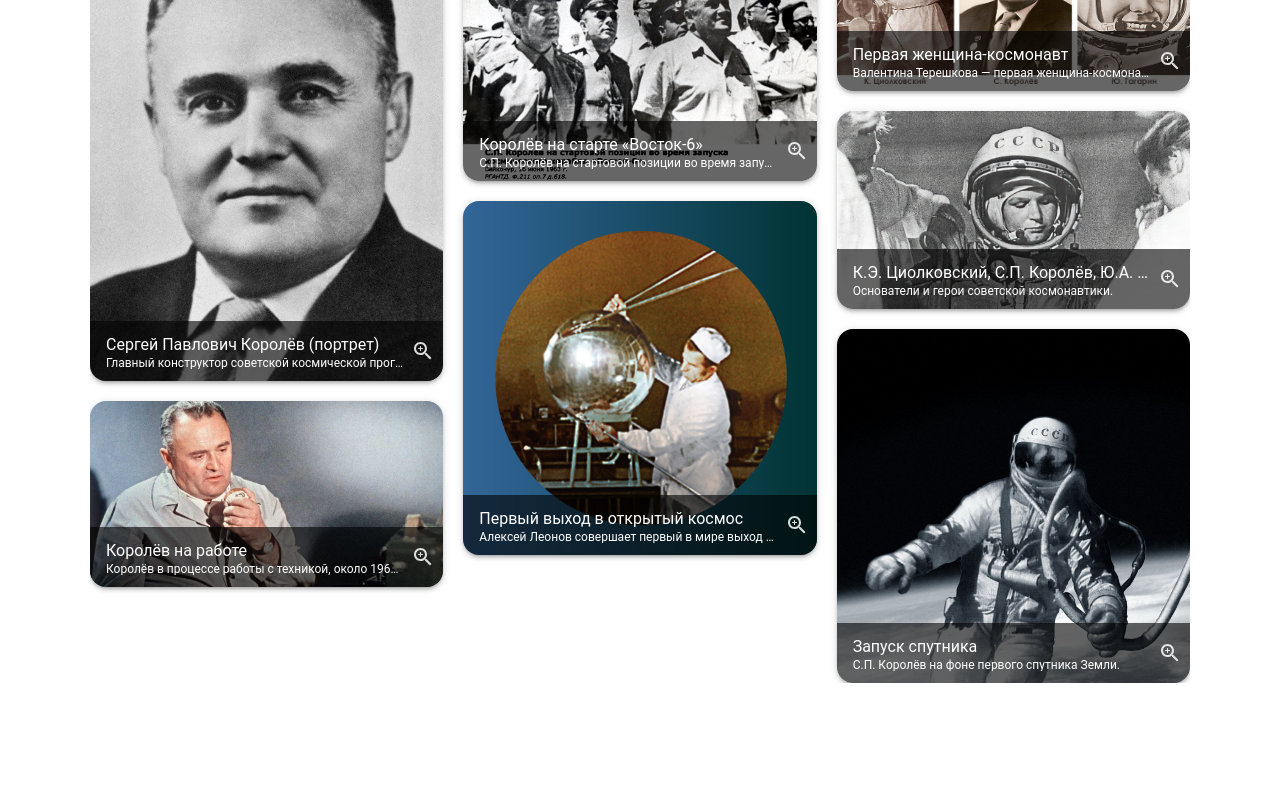
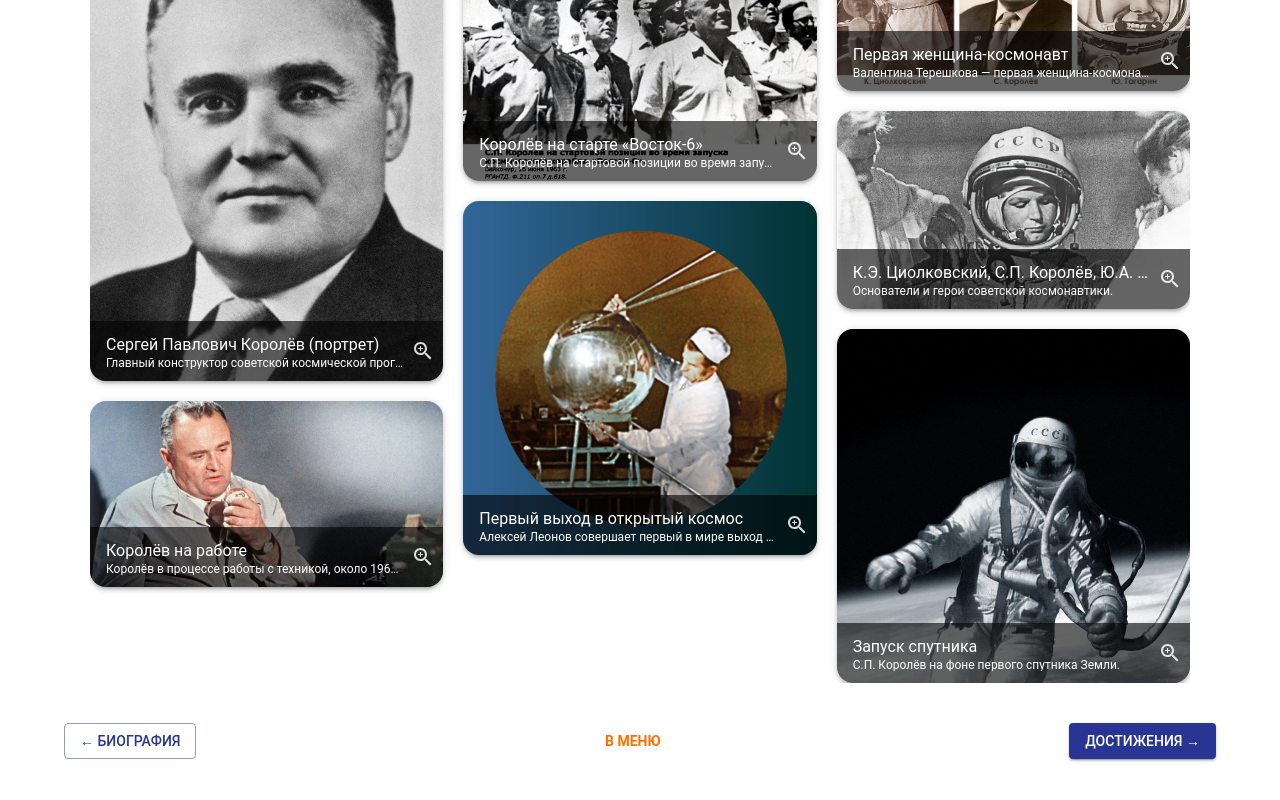
Before and after one commit to Norwiceee/korolev-history, a Next.js app in the folder frontend/: page /gallery in a window 1280 px wide. Shown: the part 256-1056 px from the top of the page. Before the commit the page ends 1003 px from the top, so only its background shows below. Built offline with nearby package versions, Linux system fonts and the light colour scheme.

Commit message:
Добавил пролистывание

```diff
--- a/frontend/pages/gallery.js
+++ b/frontend/pages/gallery.js
@@ -14,6 +14,7 @@ import {
 } from "@mui/material";
 import ZoomInIcon from "@mui/icons-material/ZoomIn";
 import CloseIcon from "@mui/icons-material/Close";
+import {SectionNavigation} from "../components/SectionNavigation";
 
 const images = [
     {
@@ -163,6 +164,10 @@ export default function GalleryPage() {
                     </Typography>
                 )}
             </Dialog>
+            <SectionNavigation
+                prev={{ href: "/biography", label: "Биография" }}
+                next={{ href: "/Achievements", label: "Достижения" }}
+            />
         </Container>
     );
 }
```
